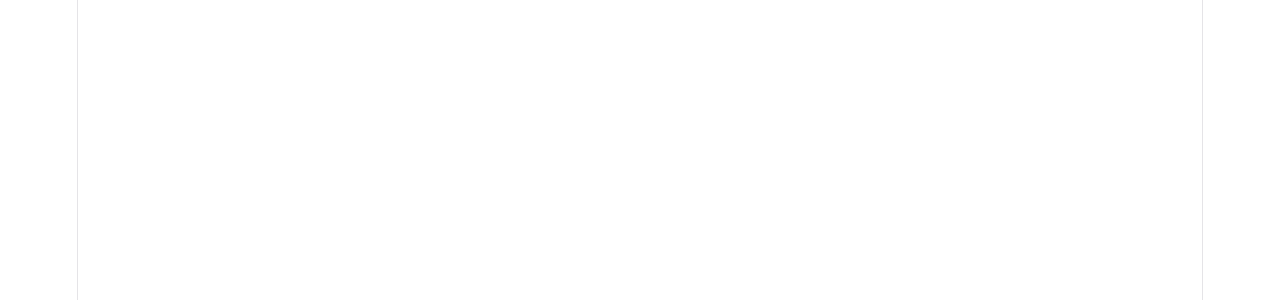
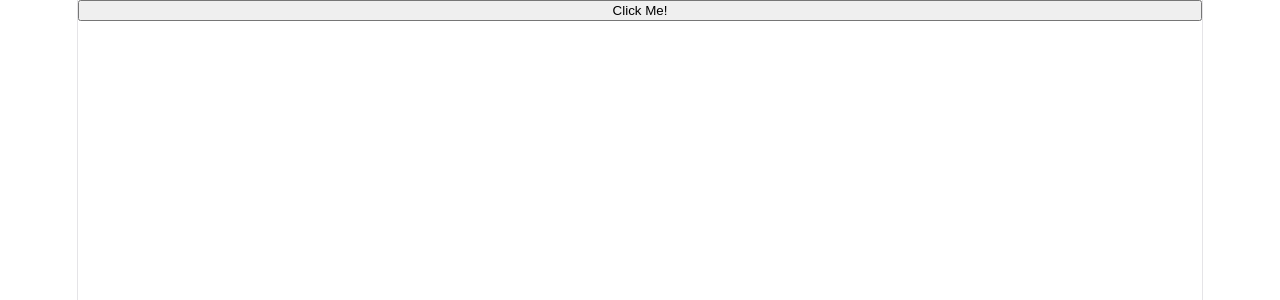
Before and after one commit to AnushaReddi02/react-button-handling, a React (Vite) app: page / in a window 1280 px wide. Shown: the top 300 px of the page. Built offline with nearby package versions, Linux system fonts and the light colour scheme.

Commit message:
Created a Button component

```diff
--- a/src/App.jsx
+++ b/src/App.jsx
@@ -1,10 +1,11 @@
 import './App.css'
+import Button from "./Button.jsx"
 
 function App() {
 
   return (
     <>
-
+      <Button />
     </>
   )
 }
--- a/src/Button.jsx
+++ b/src/Button.jsx
@@ -0,0 +1,7 @@
+export default function Button(){
+    return(
+        <>
+            <button>Click Me!</button>
+        </>
+    )
+}
```
